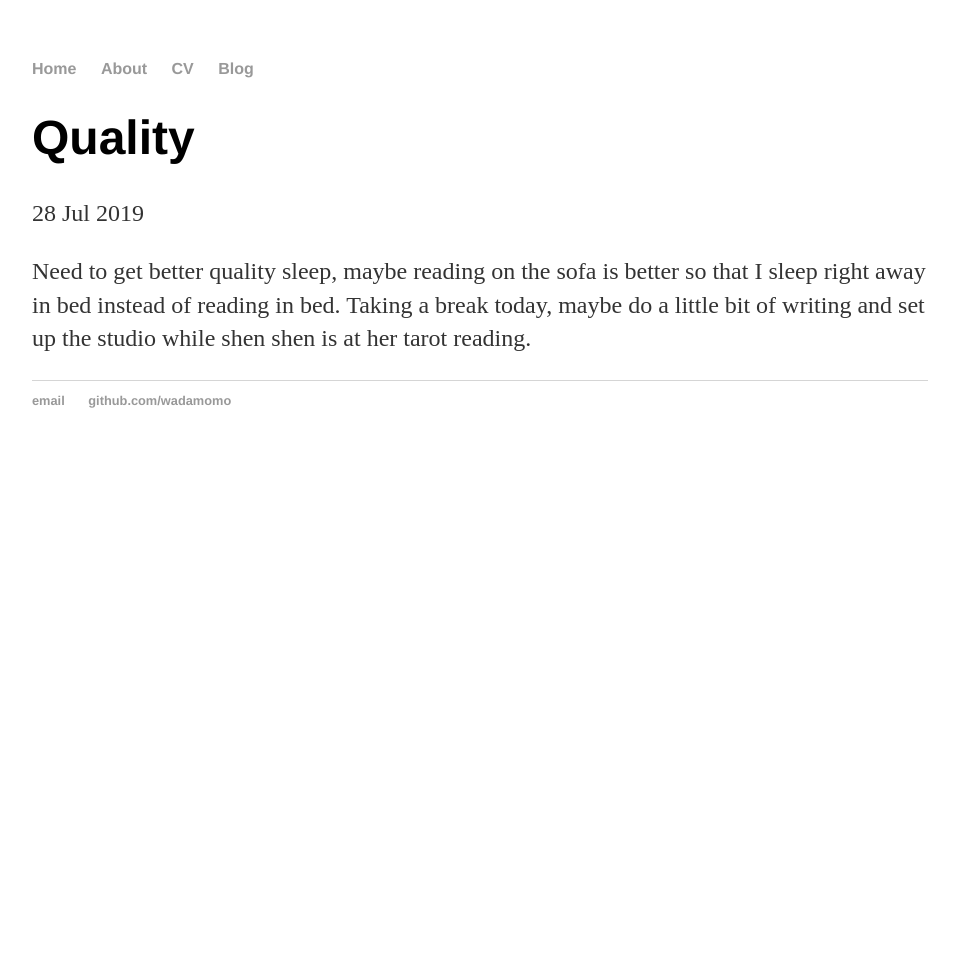
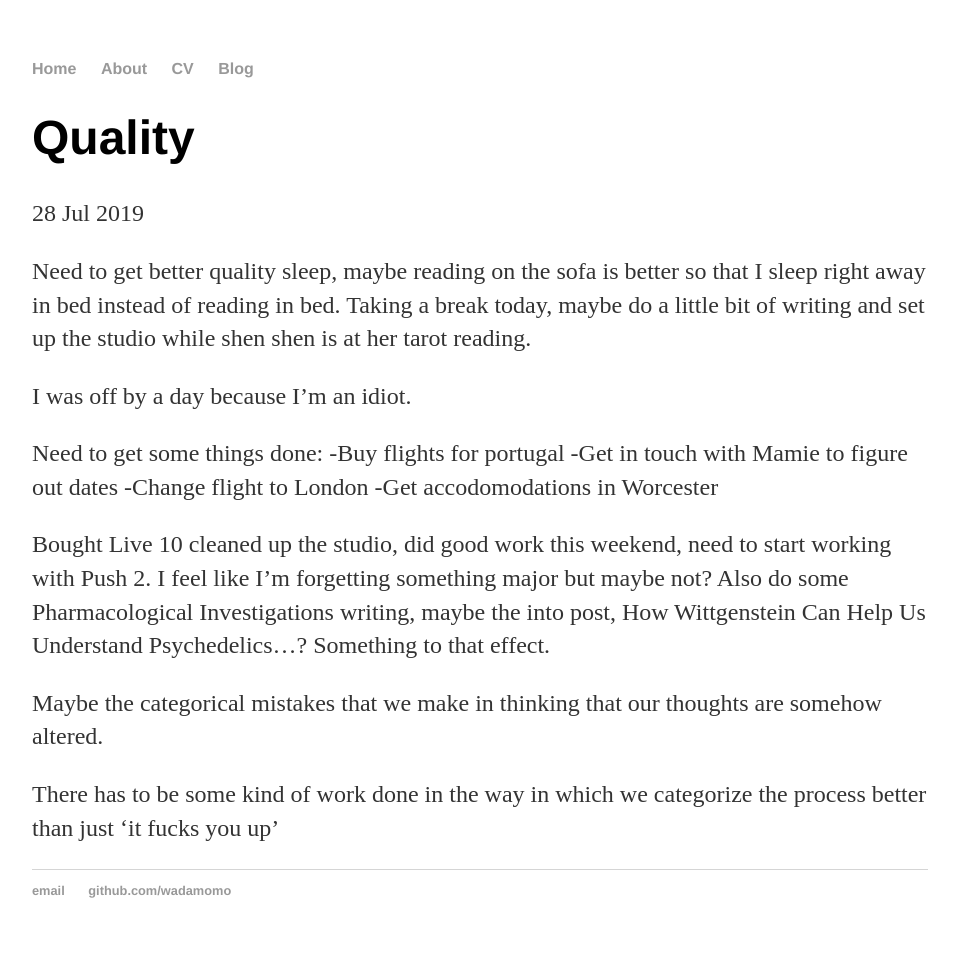
Before and after one commit to WADAMOMO/wadamomo.github.io, a Jekyll site: the page built from _posts/2019-07-28-better-q.md, in a window 1280 px wide. Shown: the whole page, without its empty margins (160-1117 px from the left). Built offline with Jekyll 4.4.1, drawn with Linux system fonts in a browser that asks for light colours; before the commit the page ends 900 px from its top, so only the background shows below that.

Commit message:
Update for today

```diff
--- a/_posts/2019-07-28-better-q.md
+++ b/_posts/2019-07-28-better-q.md
@@ -5,3 +5,17 @@ date: 2019-07-28
 ---
 
 Need to get better quality sleep, maybe reading on the sofa is better so that I sleep right away in bed instead of reading in bed. Taking a break today, maybe do a little bit of writing and set up the studio while shen shen is at her tarot reading.
+
+I was off by a day because I'm an idiot.
+
+Need to get some things done:
+  -Buy flights for portugal
+  -Get in touch with Mamie to figure out dates
+  -Change flight to London
+  -Get accodomodations in Worcester
+
+Bought Live 10 cleaned up the studio, did good work this weekend, need to start working with Push 2. I feel like I'm forgetting something major but maybe not? Also do some Pharmacological Investigations writing, maybe the into post, How Wittgenstein Can Help Us Understand Psychedelics...? Something to that effect.
+
+Maybe the categorical mistakes that we make in thinking that our thoughts are somehow altered.
+
+There has to be some kind of work done in the way in which we categorize the process better than just 'it fucks you up'
```
